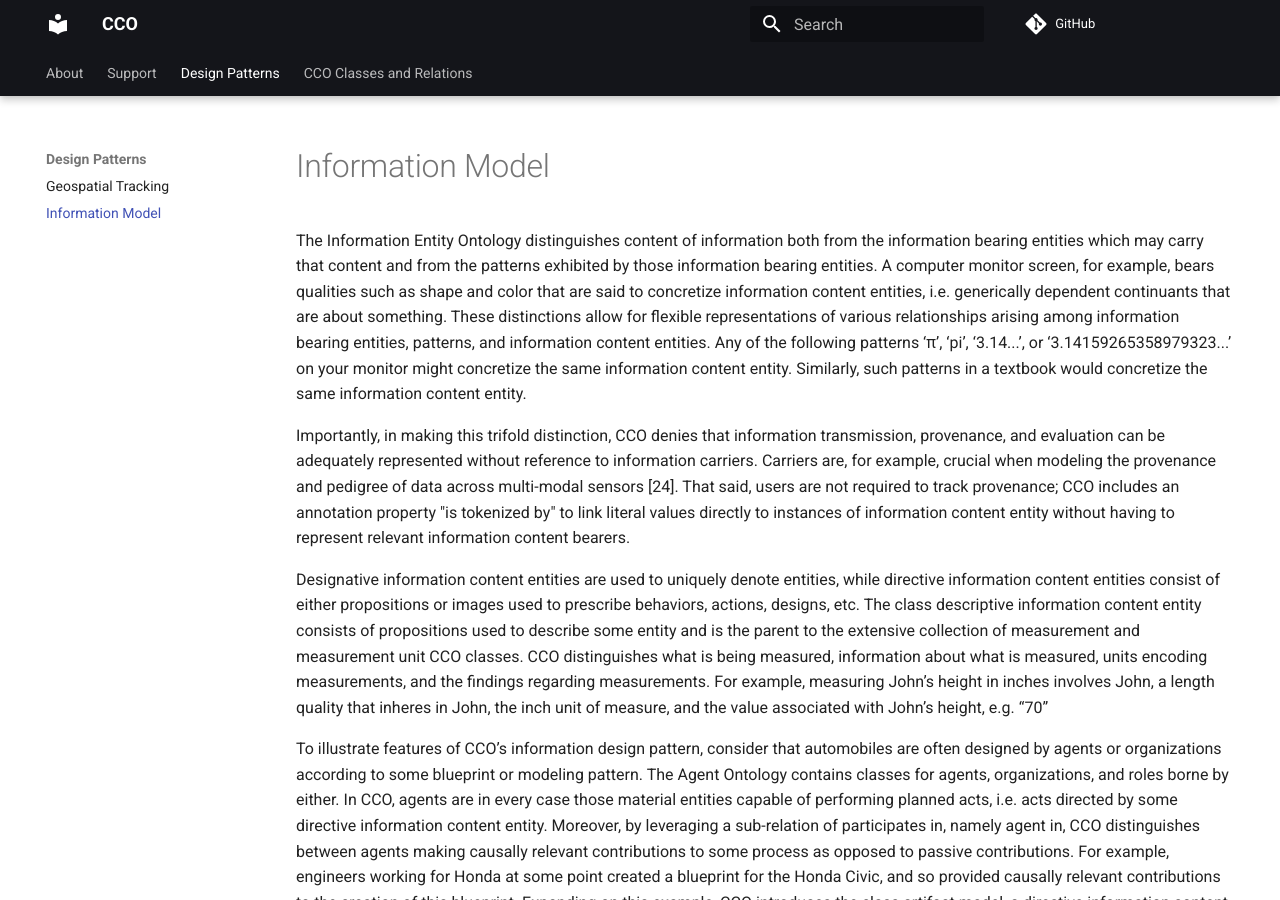
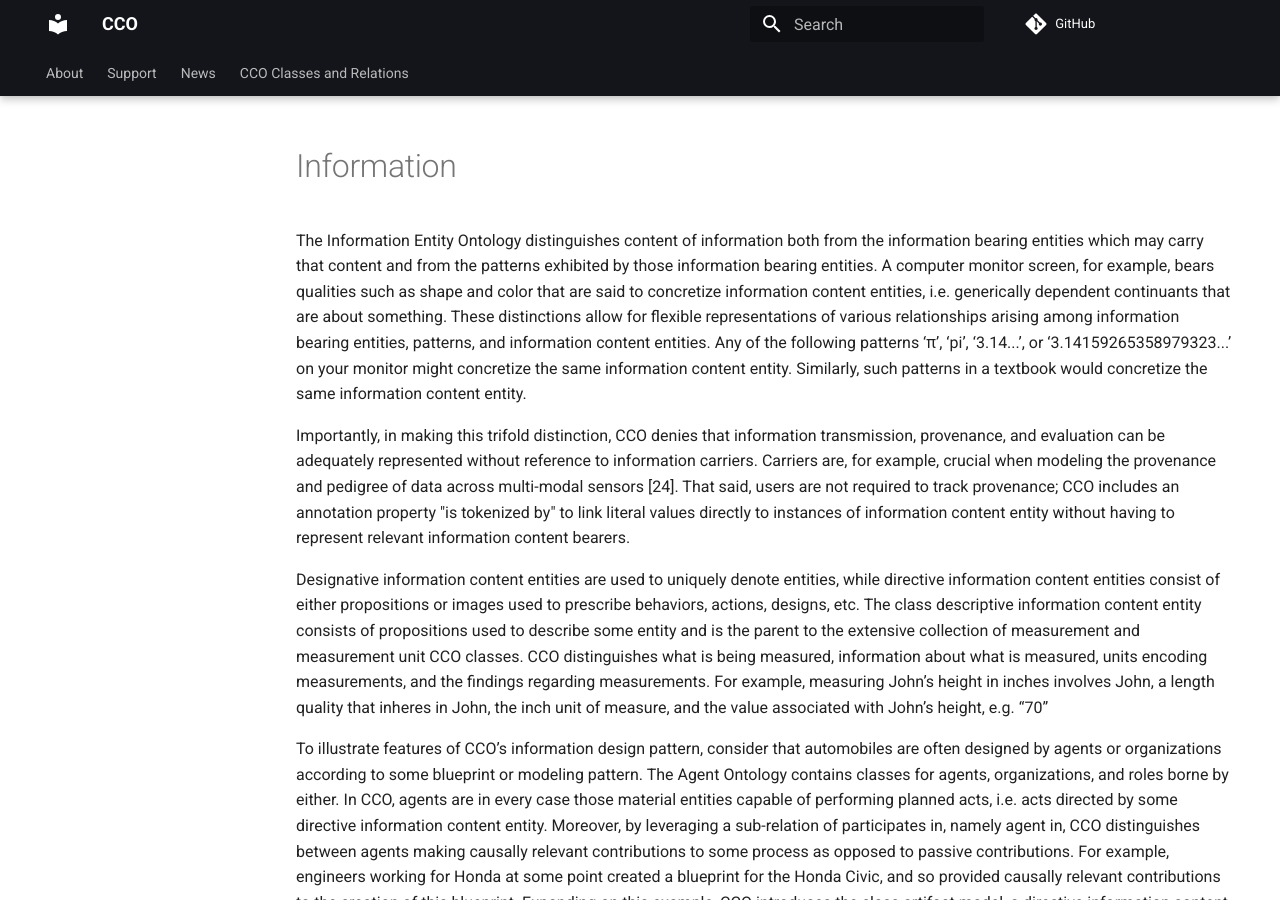
Before and after one commit to CommonCoreOntology/cco-webpage, an MkDocs documentation site: the page built from docs/information.md, in a window 1280 px wide and 900 px high. Built offline with MkDocs 1.6.1 and Material for MkDocs 9.7.7, drawn with Linux system fonts in a browser that asks for light colours; comment, search, counter and statistics services are not loaded.

Commit message:
Add News tab; temporarily hide Design Patterns from navigation

```diff
--- a/mkdocs.yml
+++ b/mkdocs.yml
@@ -26,18 +26,21 @@
       - Users: users.md
       - Publications: publications.md
       # - CCO FAQ: cco-faq.md
+
   - Support:
       - Office Hours: office-hours.md
       - Working Groups: working-groups.md
       - Useful Links: useful-links.md
       - Frequently Asked Questions: faq.md
-  - Design Patterns:
-      - Geospatial Tracking: geospatial-tracking.md
-      - Information Model: information.md
+
+  - News: news.md
+
+  # - Design Patterns:
+  #     - Geospatial Tracking: geospatial-tracking.md
+  #     - Information Model: information.md
 
   - CCO Classes and Relations:
       - Classes & Relations: https://tinazunner.github.io/cco-webpage/
-
 
 
 
```
